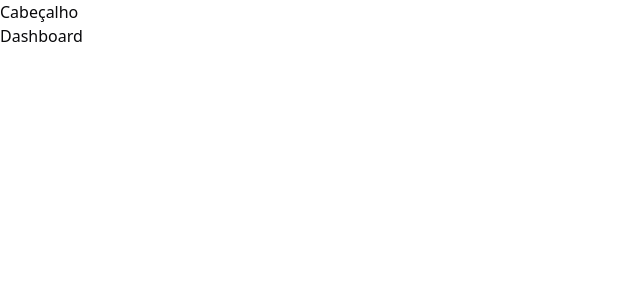
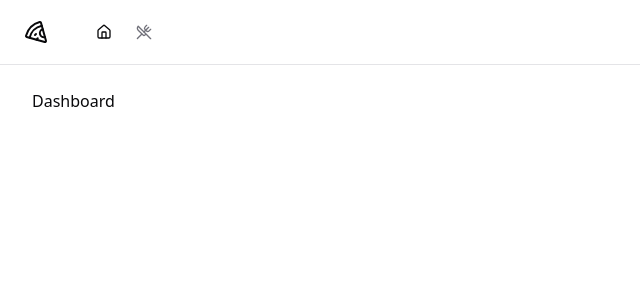
Before and after one commit to nathancamolez-dev/pizza-manager-front-end, a React (Vite) app: page / in a window 1280 px wide. Shown: the top 300 px of the page, without its empty margins (0-640 px from the left). Built offline with nearby package versions, Linux system fonts and the light colour scheme.

Commit message:
feat: first styles of header and Navlink

```diff
--- a/package.json
+++ b/package.json
@@ -12,6 +12,7 @@
   "dependencies": {
     "@hookform/resolvers": "^3.9.0",
     "@radix-ui/react-label": "^2.1.0",
+    "@radix-ui/react-separator": "^1.1.0",
     "@radix-ui/react-slot": "^1.1.0",
     "class-variance-authority": "^0.7.0",
     "clsx": "^2.1.1",
--- /dev/null
+++ b/src/components/header.tsx
@@ -0,0 +1,25 @@
+import { Separator } from '@radix-ui/react-separator'
+import { Home, Pizza, UtensilsCrossed } from 'lucide-react'
+
+import { Navlink } from './nav-link'
+
+export function Header() {
+  return (
+    <div className="border-b">
+      <div className="flex h-16 items-center gap-6 px-6">
+        <Pizza className="h-6 w-6" />
+
+        <Separator orientation="vertical" className="h-6" />
+
+        <nav className="flex items-center space-x-4 lg:space-x-6">
+          <Navlink to="/">
+            <Home className="h-4 w-4" />
+          </Navlink>
+          <Navlink to="/orders">
+            <UtensilsCrossed className="h-4 w-4" />
+          </Navlink>
+        </nav>
+      </div>
+    </div>
+  )
+}
--- /dev/null
+++ b/src/components/nav-link.tsx
@@ -0,0 +1,15 @@
+import { Link, LinkProps, useLocation } from 'react-router-dom'
+
+export type NavlinkProps = LinkProps
+
+export function Navlink(props: NavlinkProps) {
+  const { pathname } = useLocation()
+
+  return (
+    <Link
+      data-current={pathname === props.to}
+      className="flex items-center gap-1.5 text-sm font-medium text-muted-foreground hover:text-foreground data-[current=true]:text-foreground"
+      {...props}
+    />
+  )
+}
--- /dev/null
+++ b/src/components/ui/separator.tsx
@@ -0,0 +1,29 @@
+import * as SeparatorPrimitive from '@radix-ui/react-separator'
+import * as React from 'react'
+
+import { cn } from '@/lib/utils'
+
+const Separator = React.forwardRef<
+  React.ElementRef<typeof SeparatorPrimitive.Root>,
+  React.ComponentPropsWithoutRef<typeof SeparatorPrimitive.Root>
+>(
+  (
+    { className, orientation = 'horizontal', decorative = true, ...props },
+    ref,
+  ) => (
+    <SeparatorPrimitive.Root
+      ref={ref}
+      decorative={decorative}
+      orientation={orientation}
+      className={cn(
+        'shrink-0 bg-border',
+        orientation === 'horizontal' ? 'h-[1px] w-full' : 'h-full w-[1px]',
+        className,
+      )}
+      {...props}
+    />
+  ),
+)
+Separator.displayName = SeparatorPrimitive.Root.displayName
+
+export { Separator }
--- a/src/pages/_layouts/app.tsx
+++ b/src/pages/_layouts/app.tsx
@@ -1,11 +1,13 @@
 import { Outlet } from 'react-router-dom'
+
+import { Header } from '@/components/header'
 
 export function AppLayout() {
   return (
-    <div className="flex min-h-screen flex-col">
-      <h1>Cabeçalho</h1>
+    <div className="flex min-h-screen flex-col antialiased">
+      <Header />
 
-      <div>
+      <div className="flex flex-1 flex-col gap-4 p-8 pt-6">
         <Outlet />
       </div>
     </div>
--- a/src/pages/_layouts/auth.tsx
+++ b/src/pages/_layouts/auth.tsx
@@ -3,7 +3,7 @@
 
 export function AuthLayout() {
   return (
-    <div className="grid min-h-screen grid-cols-2">
+    <div className="grid min-h-screen grid-cols-2 antialiased">
       <div className="flex h-full flex-col justify-between border-r border-foreground/5 bg-muted p-10 text-muted-foreground">
         <div className="flex items-center gap-3 text-lg font-medium text-foreground">
           <Pizza className="h-5 w-5" />
--- a/tsconfig.app.json
+++ b/tsconfig.app.json
@@ -21,7 +21,7 @@
     "noFallthroughCasesInSwitch": true,
     "baseUrl": ".",
     "paths": {
-      "@/*":[
+      "@/*": [
         "./src/*"
       ]
     }
--- a/vite.config.ts
+++ b/vite.config.ts
@@ -1,6 +1,7 @@
+import path from 'node:path'
+
+import react from '@vitejs/plugin-react'
 import { defineConfig } from 'vite'
-import react from '@vitejs/plugin-react'
-import path from 'node:path'
 
 // https://vitejs.dev/config/
 export default defineConfig({
```
Also changed, not shown: tsconfig.json (+8 -0 lines), 1 other file (tests, documents, lock files or other folders).
